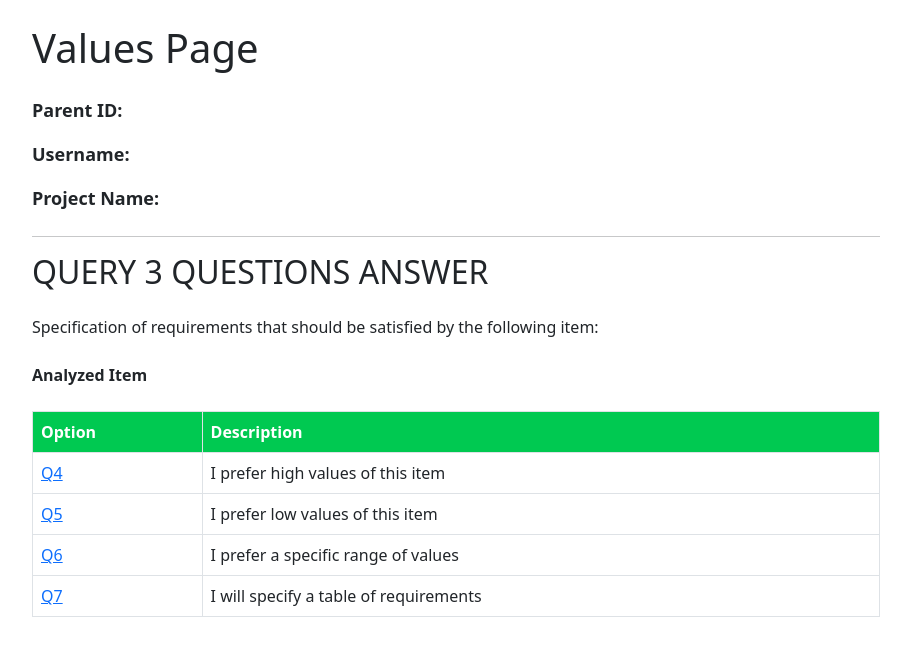
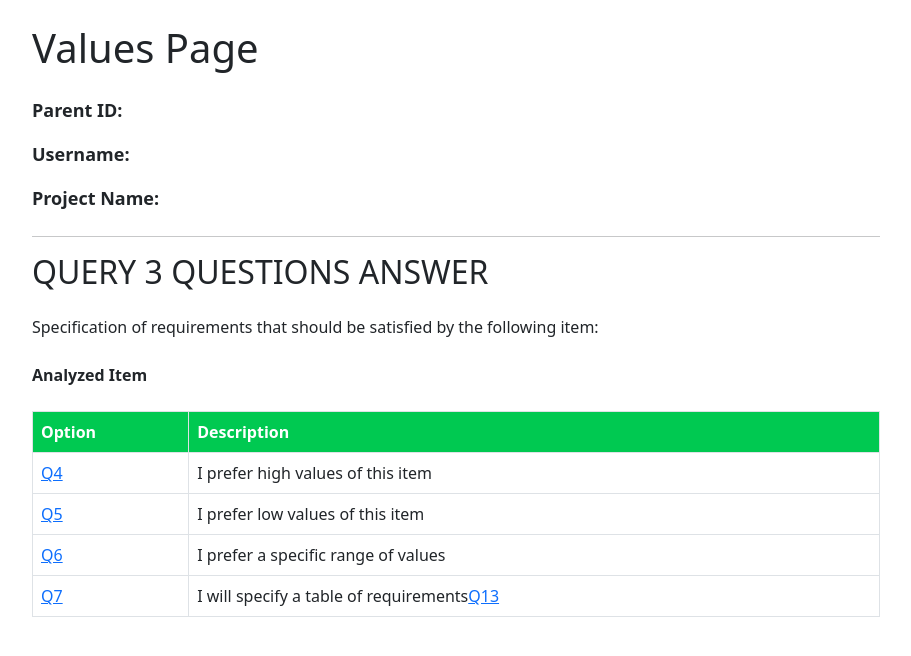
Before and after one commit to MalavyaRaval/LSP, a React (Vite) app in the folder frontend/: page /values in a window 1280 px wide. Shown: the top 656 px of the page, without its empty margins (184-1095 px from the left). Built offline with nearby package versions, Linux system fonts and the light colour scheme.

Commit message:
check valuespage.jsx cant find its use

```diff
--- a/frontend/src/components/LeafProcessing.jsx
+++ b/frontend/src/components/LeafProcessing.jsx
@@ -33,9 +33,9 @@ const LeafProcessing = ({
         Evaluated item:{" "}
         <span className="text-indigo-600">{currentLeaf.name}</span>
       </h2>
-      {/* <p className="text-3xl text-red-600 mb-4">
+      <p className="text-3xl text-red-600 mb-4">
         Please select one of the following 5 options.
-      </p> */}
+      </p>
       {!composition ? (
         <>
           <div className="text-4xl flex flex-col gap-4">
--- a/frontend/src/components/ValuesPage.jsx
+++ b/frontend/src/components/ValuesPage.jsx
@@ -77,6 +77,9 @@ const ValuesPage = () => {
               </td>
               <td className="border border-gray-400 p-2">
                 I will specify a table of requirements
+                <Link to={`/q13${search}`} className="text-blue-500 underline">
+                  Q13
+                </Link>
               </td>
             </tr>
           </tbody>
```
